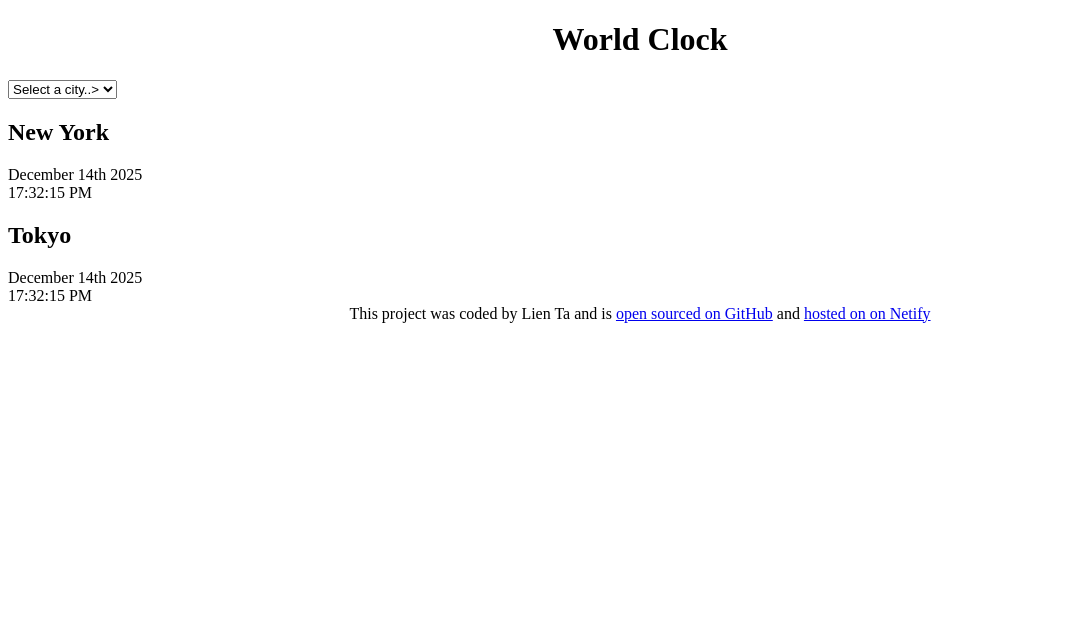
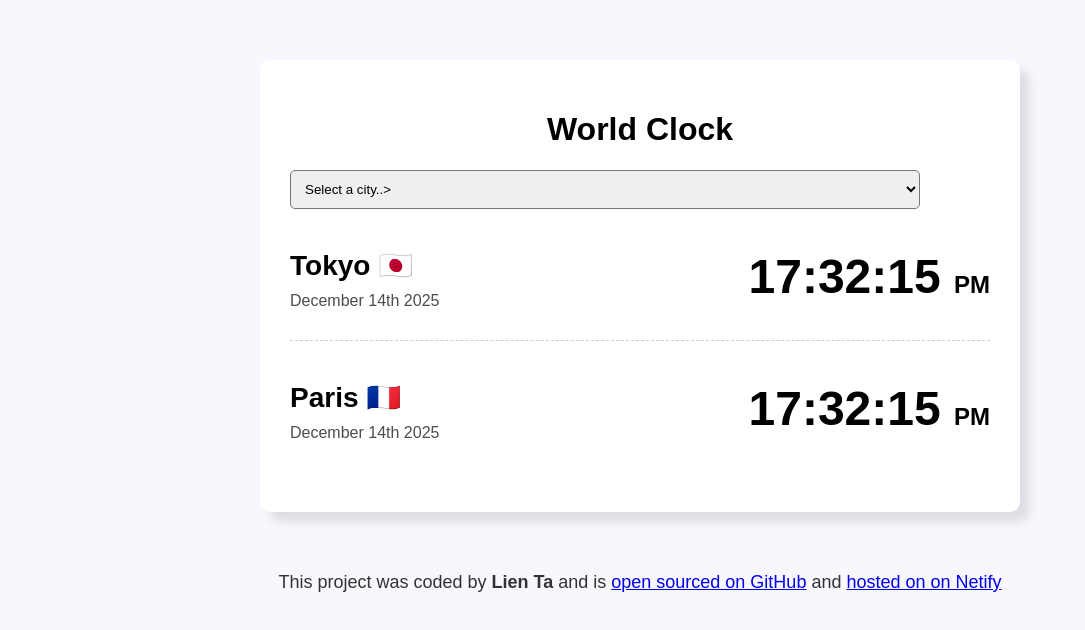
Before and after one commit to lienta3/World-Clock, a plain HTML site: page index.html in a window 1280 px wide. Shown: the whole page, without its empty margins (0-1085 px from the left). Drawn offline with Linux system fonts and the light colour scheme.

Commit message:
styled the project with CSS

```diff
--- a/css/style.css
+++ b/css/style.css
@@ -1,6 +1,55 @@
+body {
+  background-color: #f9f7fe;
+  font-family: sans-serif;
+}
+h2 {
+  margin: 0 0 10px;
+  font-size: 28px;
+}
+select {
+  display: block;
+  width: 90%;
+  border-radius: 5px;
+  padding: 10px;
+}
+
 h1 {
   text-align: center;
 }
+.container {
+  border-radius: 10px;
+  box-shadow: 10px 10px 10px rgba(0, 0, 0, 0.1);
+  max-width: 700px;
+  margin: 60px auto;
+  background: #ffff;
+  padding: 30px;
+}
+
+.city {
+  display: flex;
+  margin: 10px 0;
+  justify-content: space-between;
+  padding: 30px 0;
+  border-bottom: 1px dashed rgba(0, 0, 0, 0.2);
+}
+
+.city:last-child {
+  border: none;
+}
+.date {
+  opacity: 0.7;
+}
+.time {
+  font-size: 48px;
+  font-weight: bold;
+}
+
+.time small {
+  font-size: 24px;
+}
+
 footer {
   text-align: center;
+  font-size: 18px;
+  color: rgba(0, 0, 0, 0.8);
 }
--- a/index.html
+++ b/index.html
@@ -15,16 +15,23 @@
         <option value="">Sydney</option>
         <option value="">Auckland</option>
       </select>
+      <div class="city">
+        <div>
+          <h2>Tokyo 🇯🇵</h2>
+          <div class="date">December 14th 2025</div>
+        </div>
+        <div class="time">17:32:15 <small>PM</small></div>
+      </div>
+      <div class="city">
+        <div>
+          <h2>Paris 🇫🇷</h2>
+          <div class="date">December 14th 2025</div>
+        </div>
+        <div class="time">17:32:15 <small>PM</small></div>
+      </div>
     </div>
-    <div class="city"><h2>New York</h2></div>
-    <div class="date">December 14th 2025</div>
-    <div class="time">17:32:15 PM</div>
-
-    <div class="city"><h2>Tokyo</h2></div>
-    <div class="date">December 14th 2025</div>
-    <div class="time">17:32:15 PM</div>
     <footer>
-      This project was coded by Lien Ta and is
+      This project was coded by <strong>Lien Ta</strong> and is
       <a href="https://github.com/lienta3/World-Clock" target="_blank"
         >open sourced on GitHub</a
       >
```
